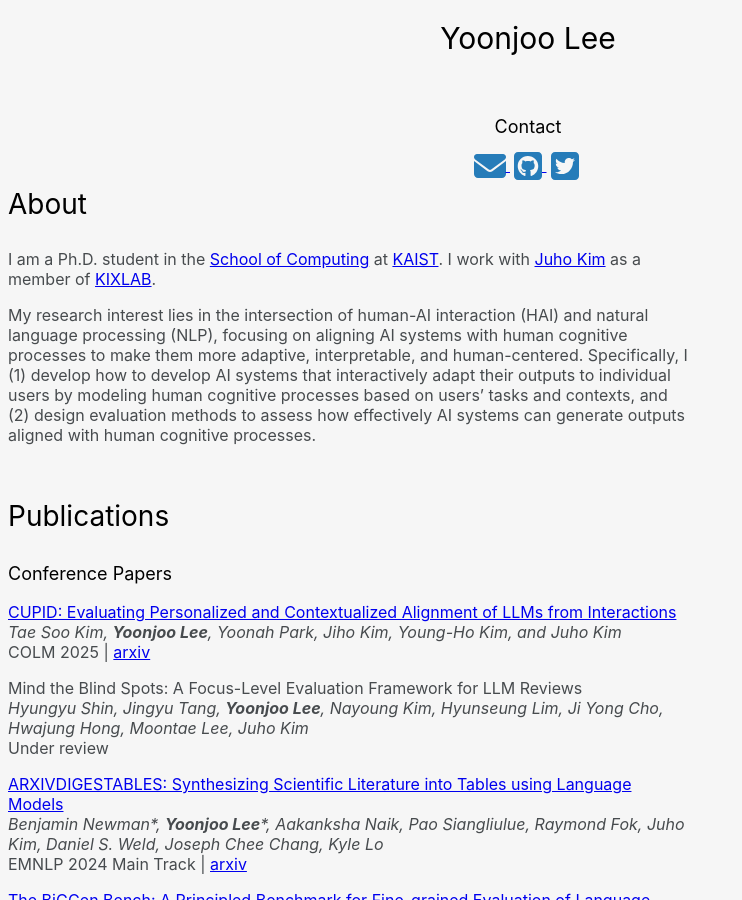
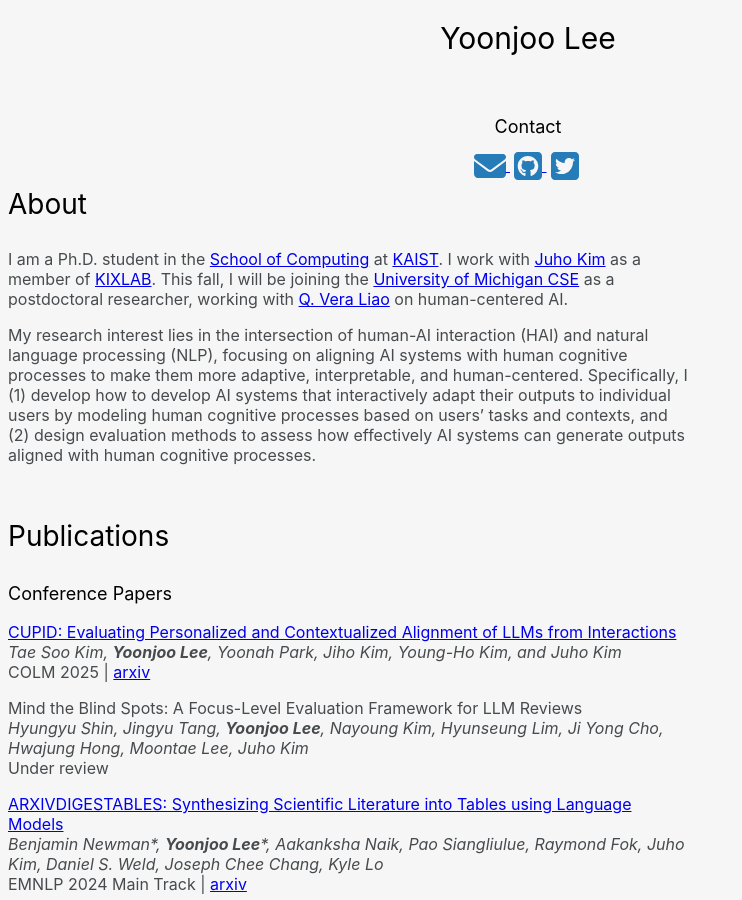
Before and after one commit to yjo2lee/yoonjoo.github.io, a Jekyll site: the page built from index.md, in a window 1280 px wide and 900 px high. Shown: the whole window, without its empty margins (0-742 px from the left). Built offline with Jekyll 4.4.1, drawn with Linux system fonts in a browser that asks for light colours; a style sheet for code colours, icons or effects is not loaded; our own code applies the rules of GitHub Pages for plain Markdown files.

Commit message:
Update index.md

```diff
--- a/index.md
+++ b/index.md
@@ -4,7 +4,7 @@ layout: default
 
 ## About
 
-I am a Ph.D. student in the [School of Computing](https://cs.kaist.ac.kr/){:target="_blank"} at [KAIST](https://www.kaist.ac.kr/){:target="_blank"}. I work with [Juho Kim](https://juhokim.com/){:target="_blank"} as a member of [KIXLAB](https://www.kixlab.org/){:target="_blank"}.
+I am a Ph.D. student in the [School of Computing](https://cs.kaist.ac.kr/){:target="_blank"} at [KAIST](https://www.kaist.ac.kr/){:target="_blank"}. I work with [Juho Kim](https://juhokim.com/){:target="_blank"} as a member of [KIXLAB](https://www.kixlab.org/){:target="_blank"}. This fall, I will be joining the [University of Michigan CSE](https://cse.engin.umich.edu/){:target="_blank"} as a postdoctoral researcher, working with [Q. Vera Liao](https://qveraliao.com/){:target="_blank"} on human-centered AI.
 
 My research interest lies in the intersection of human-AI interaction (HAI) and natural language processing (NLP), focusing on aligning AI systems with human cognitive processes to make them more adaptive, interpretable, and human-centered. Specifically, I (1) develop how to develop AI systems that interactively adapt their outputs to individual users by modeling human cognitive processes based on users’ tasks and contexts, and (2) design evaluation methods to assess how effectively AI systems can generate outputs aligned with human cognitive processes.
 
```
